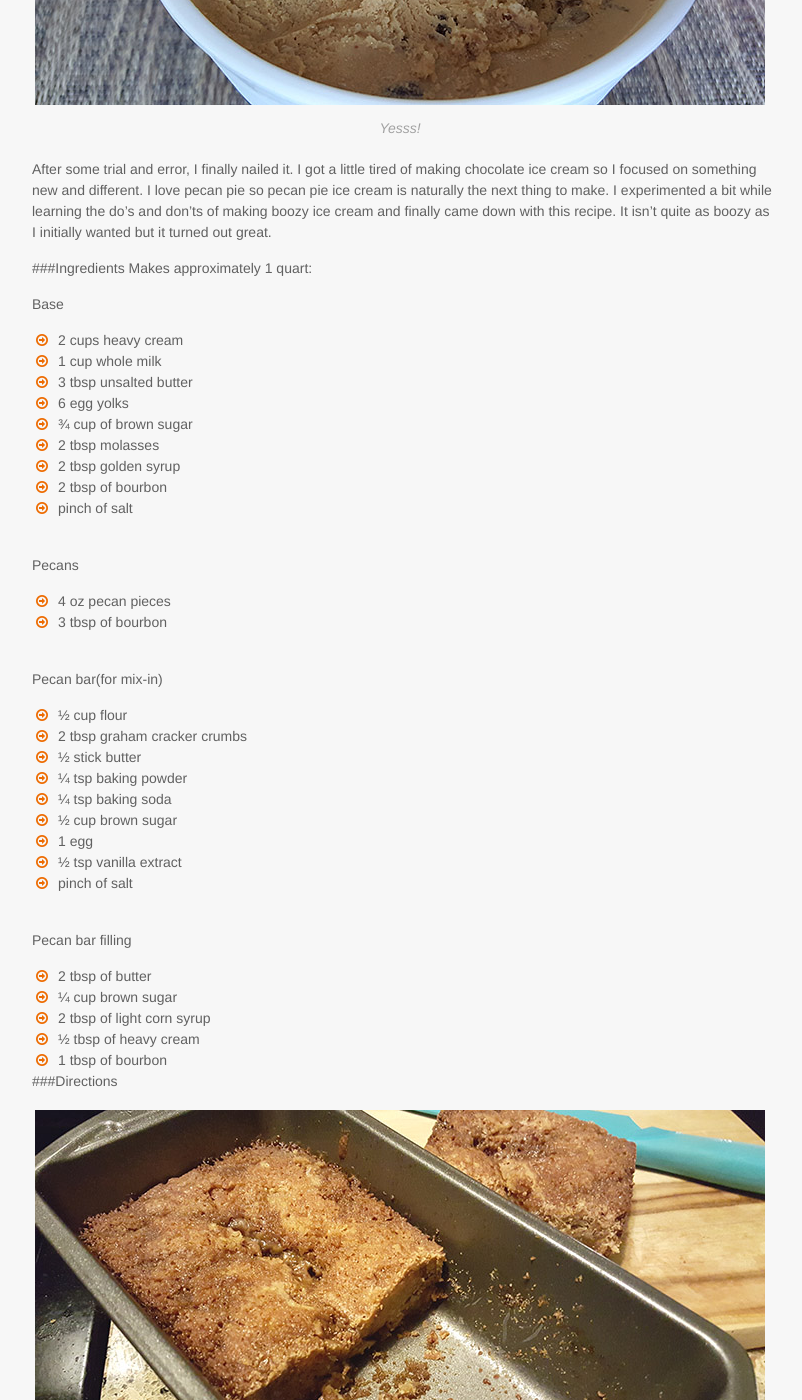
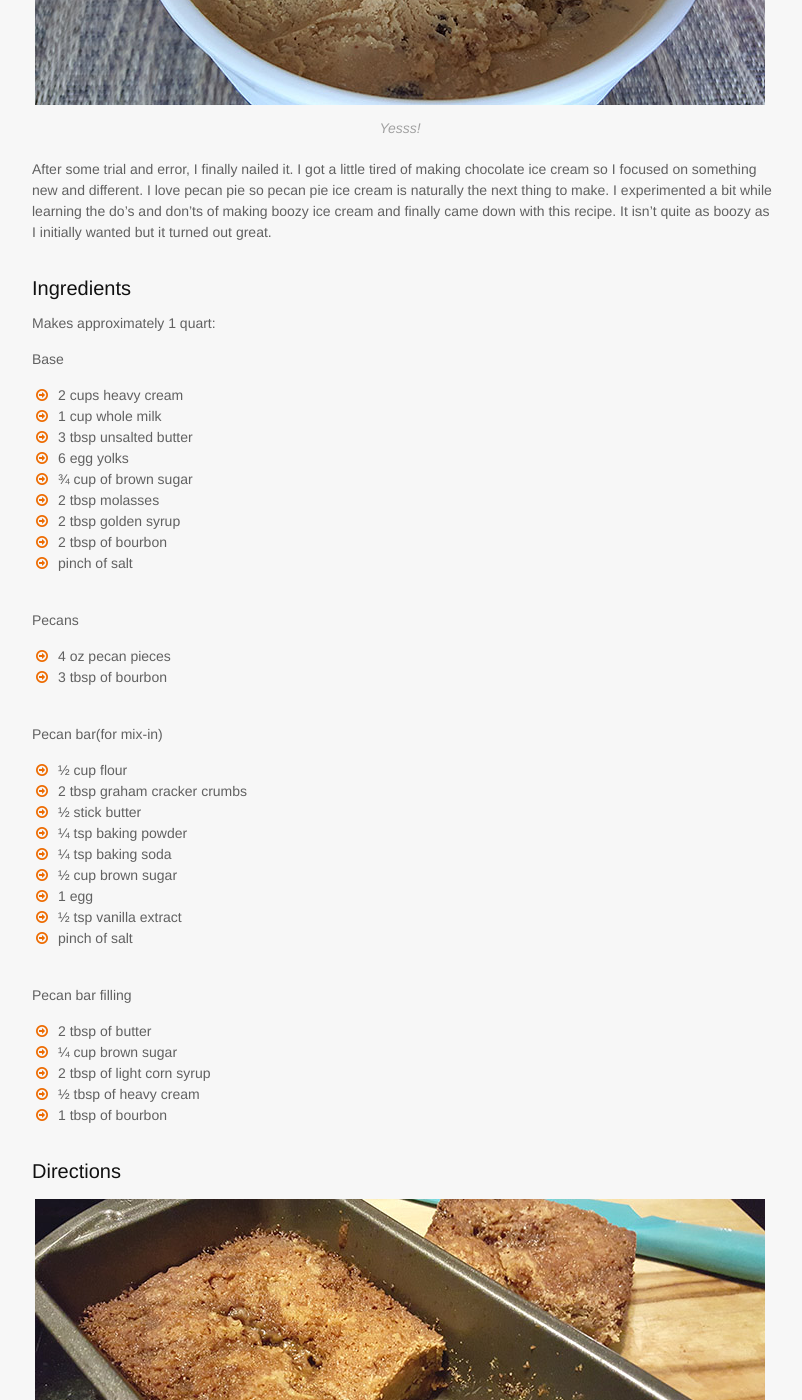
Before and after one commit to chikeorjih/chikeorjih.github.io, a Jekyll site: the page built from _posts/2016-02-07-homemade-bourbon-pecan-pie.md, in a window 1280 px wide and 1400 px high, scrolled down 470 px. Shown: the whole window, without its empty margins (238-1040 px from the left). Built offline with Jekyll 4.4.1, drawn with Linux system fonts in a browser that asks for light colours; nearby versions of some CDN libraries; some of the changed text lies outside the part shown.

Commit message:
header fix

```diff
--- a/_posts/2016-02-07-homemade-bourbon-pecan-pie.md
+++ b/_posts/2016-02-07-homemade-bourbon-pecan-pie.md
@@ -17,7 +17,7 @@ rating: 9.5
 {% include post-image.html url="/assets/img/ice_cream/homemade-bourbon-pecan-pie1.jpg" description="Yesss!" %}
 After some trial and error, I finally nailed it. I got a little tired of making chocolate ice cream so I focused on something new and different. I love pecan pie so pecan pie ice cream is naturally the next thing to make. I experimented a bit while learning the do's and don'ts of making boozy ice cream and finally came down with this recipe. It isn't quite as boozy as I initially wanted but it turned out great.
 
-###Ingredients
+### Ingredients
 Makes approximately 1 quart:
 
 Base
@@ -64,12 +64,12 @@ Pecan bar filling
 * 1 tbsp of bourbon
 
 
-###Directions
+### Directions
 
 {% include post-image.html url="/assets/img/ice_cream/homemade-bourbon-pecan-pie2.jpg" description="Baking up some mix-ins" %}
 It goes with out saying, but you will need an ice cream maker for this.
 
-Pecan bar(for mix-in)
+#### Pecan bar(for mix-in)
 
 1. <span>Combine flour, graham cracker crumbs, baking soda, baking powder and salt in a bowl</span>
 2. <span>Whisk sugar, egg, vanilla extract and softened butter together</span>
@@ -80,14 +80,14 @@ Pecan bar(for mix-in)
 7. <span>Bake at 350 degrees for 20-25 minutes</span>
 8. <span>Refrigerate overnight then chop into pieces</span>
 
-Pecans
+#### Pecans
 
 1. <span>Put pecan pieces and bourbon in container and let the pecans soak in the bourbon for at least 10 minutes</span>
 2. <span>Roast pecans in a skillet until they start to turn dark</span>
 3. <span>Pour remaining pie filling on pecans and toss for about 1 minute or until they start to caramelize. Do not burn.</span>
 8. <span>Refrigerate overnight</span>
 
-Base
+#### Base
 
 1. <span>Combine ½ cup of milk and 1½ cup of cream in a pot and simmer on medium low heat.</span>
 2. <span>Combine the remaining milk and cream (½ and ½) in a bowl and chill.</span>
@@ -102,7 +102,7 @@ Base
 11. <span>Pour mixture into your ice cream machine and follow the instructions for your ice cream maker.</span>
 12. <span>After churning, fold in mix-ins and freeze</span>
 
-###How did it turn out?
+### How did it turn out?
 
 Off the hook. The base is buttery and sweet with hints of molasses. The pecans are like what you would find in super premium butter pecan ice creams and the chopped up pecan bars really reminded me of pecan pie. The only thing that might need improvement is that the bourbon flavor could come in a little stronger. Feel free to increase the amount of bourbon but be wary of the consequences of too much alcohol in your ice cream(it won't freeze).
 
```
